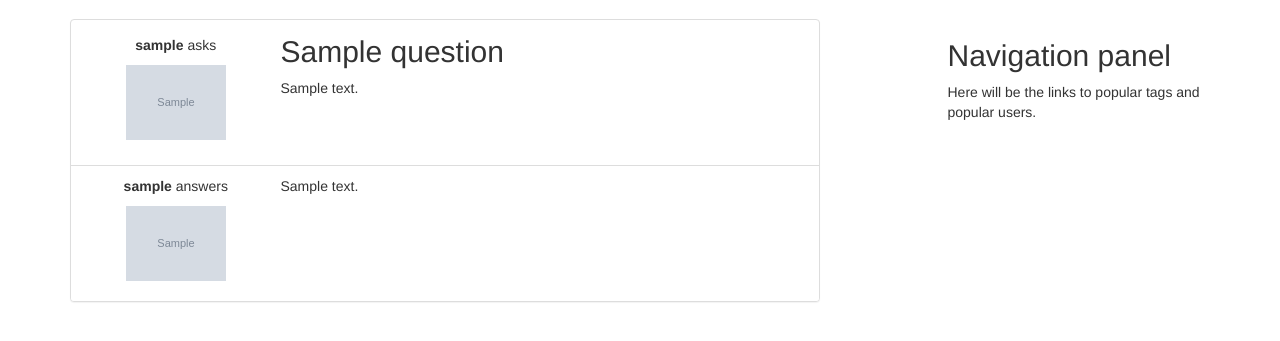
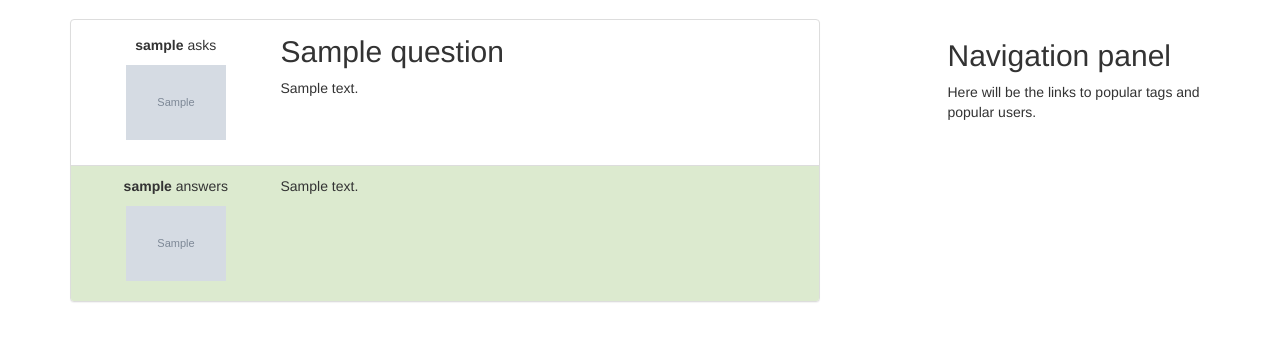
Before and after one commit to Oktosha/askPupkin, a Django app: page /questions/1/ in a window 1280 px wide. Shown: the part 51-392 px from the top of the page. Run offline with Django 3.2, Linux system fonts and the light colour scheme; tables that the repository leaves empty hold one stand-in row (values such as "Sample post"); grey boxes marked "Sample" are stand-in pictures; some libraries are stand-ins or nearby versions.

Commit message:
Add green background for right answers

```diff
--- a/questions/templates/questions/base.html
+++ b/questions/templates/questions/base.html
@@ -25,6 +25,9 @@
         .avatar-panel {
             margin-right: 20px;
         }
+        .right-answer {
+            background-color: #DCEACF;
+        }
     </style>
     </head>
     <body>
--- a/questions/templates/questions/question.html
+++ b/questions/templates/questions/question.html
@@ -20,7 +20,9 @@
 	</div>
 	<ul class="list-group">
 	{% for answer in answers %}
-		<li class="list-group-item">{% answer_card answer %}</li>
+		<li class="list-group-item {% if answer.is_right %} right-answer {% endif %}">
+			{% answer_card answer %}
+		</li>
 	{% endfor %}
 	</ul>
 	</div>
```
